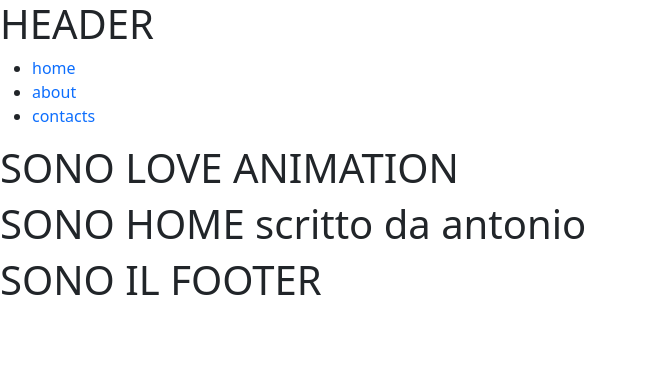
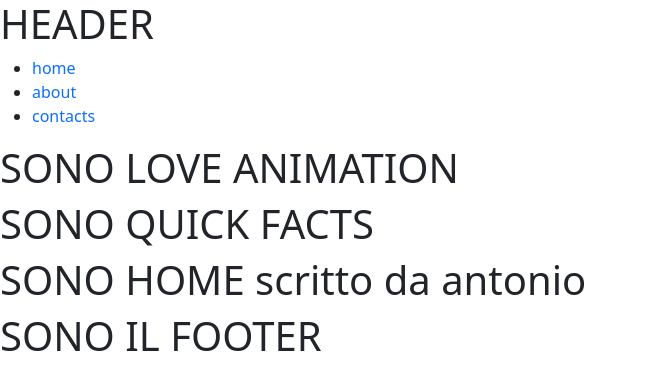
Before and after one commit to Chrissx77/proj-html-vuejs, a Vue app: page / in a window 1280 px wide. Shown: the top 390 px of the page, without its empty margins (0-645 px from the left). Built offline with nearby package versions, Linux system fonts and the light colour scheme.

Commit message:
Added Facts component

```diff
--- /dev/null
+++ b/src/pages/Facts.vue
@@ -0,0 +1,16 @@
+<script>
+export default {
+  name: "Facts",
+
+};
+</script>
+
+<template>
+
+  <h1>SONO QUICK FACTS</h1>
+</template>
+
+<style lang="scss" scoped>
+@use "../style/partials/variables" as *;
+@use "../style/partials/mixins" as *;
+</style>
--- a/src/pages/Home.vue
+++ b/src/pages/Home.vue
@@ -1,10 +1,12 @@
 <script>
 import LoveAnimation from './LoveAnimation.vue';
+import Facts from './Facts.vue';
 
 export default {
   name: "Home",
   components:{
     LoveAnimation,
+    Facts,
   }
 
 };
@@ -12,6 +14,7 @@ export default {
 
 <template>
   <LoveAnimation/>
+  <Facts/>
   <!-- Componente: FACTS -->
   <!-- Componente: ANIMATE YOUR PROJECT -->
   <!-- Componente: WE LOVE -->
```
